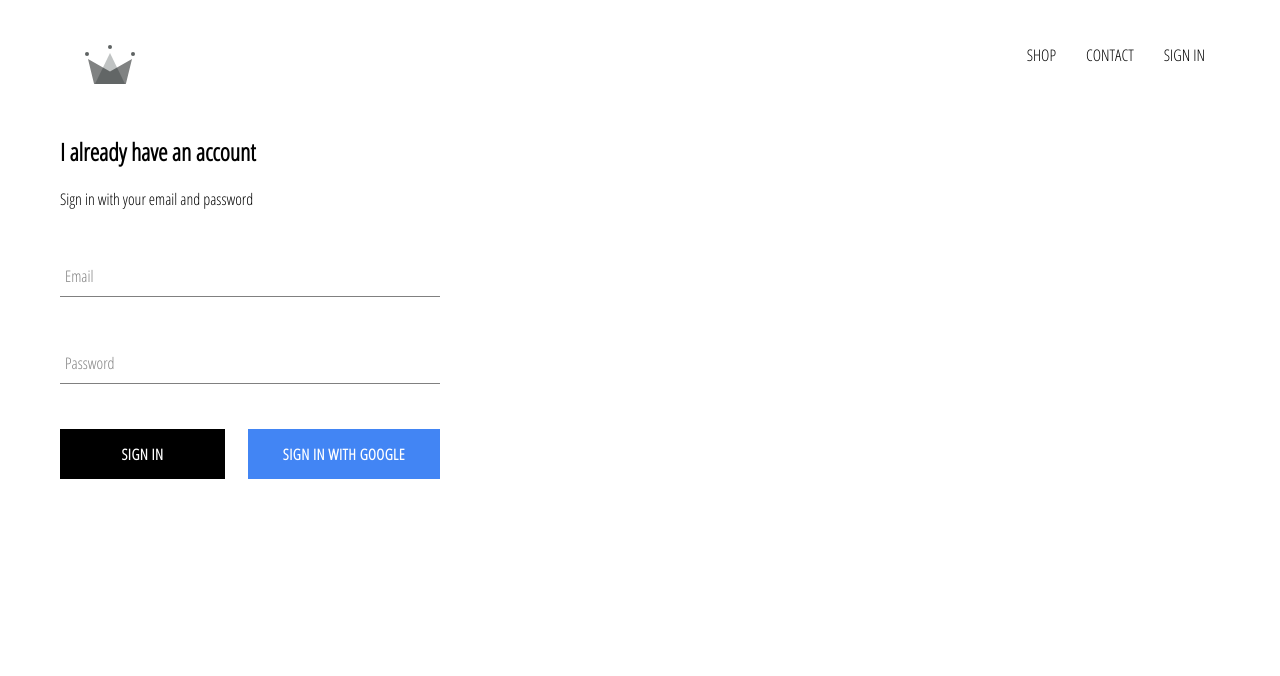
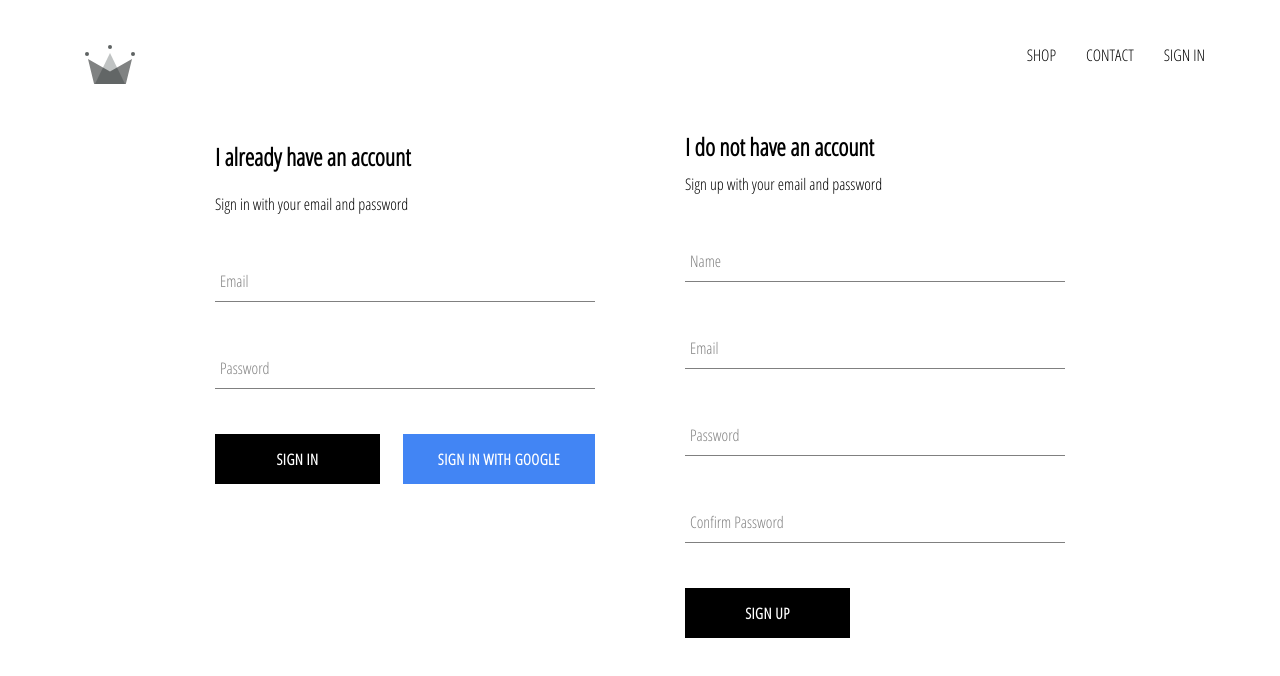
Before and after one commit to gtphillips/crwn-clothing-saga, a React (Create React App) app: page /signin in a window 1280 px wide. Shown: the top 676 px of the page. Built offline with nearby package versions, Linux system fonts and the light colour scheme; no server answers.

Commit message:
implemented firebase utils, included ability to store authenticated users into our firestore database

```diff
--- a/src/App.js
+++ b/src/App.js
@@ -7,7 +7,7 @@
 import ShopPage from './pages/shop/shop.component';
 import Header from './components/header/header.component';
 import SignInAndSignUpPage from './pages/sign-in-and-sign-up/sign-in-and-sign-up.component';
-import { auth } from './firebase/firebase.utils';
+import { auth, createUserProfileDocument } from './firebase/firebase.utils';
 
 class App extends React.Component {
   constructor() {
@@ -21,10 +21,22 @@
   unsubscribeFromAuth = null;
 
   componentDidMount() {
-    this.unsubscribeFromAuth = auth.onAuthStateChanged(user => {
-      this.setState({ currentUser: user });
+    this.unsubscribeFromAuth = auth.onAuthStateChanged(async userAuth => {
+      if(userAuth) {
+        const userRef = await createUserProfileDocument(userAuth);
 
-      console.log(user);
+        userRef.onSnapshot(snapShot => {
+          this.setState({
+            currentUser: {
+              id: snapShot.id,
+              ...snapShot.data()
+            }
+          });
+          console.log(this.state);
+        });
+      } else {
+        this.setState({ currentUser: userAuth });
+      }
     })
   }
 
--- a/src/components/sign-in/sign-in.component.jsx
+++ b/src/components/sign-in/sign-in.component.jsx
@@ -26,7 +26,7 @@
 	handleChange = event => {
 		const { value, name } = event.target;
 
-		this.stateState({ [name]: value})
+		this.setState({ [name]: value})
 	}
 
 	render() {
--- /dev/null
+++ b/src/components/sign-up/sign-up.component.jsx
@@ -0,0 +1,98 @@
+import React from 'react';
+
+import FormInput from '../form-input/form-input.component';
+import CustomButton from '../custom-button/custom-button.component';
+
+import { auth, createUserProfileDocument } from '../../firebase/firebase.utils';
+
+import './sign-up.styles.scss';
+
+class SignUp extends React.Component {
+	constructor(){
+		super();
+
+		this.state = {
+			displayName: '',
+			email: '',
+			password: '',
+			confirmPassword: ''
+		}
+	}
+
+	handleSubmit = async event => {
+		event.preventDefault();
+
+		const { displayName, email, password, confirmPassword } = this.state;
+
+		if(password !== confirmPassword) {
+			alert("Passwords don't match!");
+			return;
+		}
+
+		try {
+			const { user } = await auth.createUserWithEmailAndPassword(email, password);
+			await createUserProfileDocument(user, { displayName });
+			this.setState({
+				displayName: '',
+				email: '',
+				password: '',
+				confirmPassword: ''
+			})
+		} catch (error) {
+			console.error(error);
+		}
+	}
+
+	handleChange = event => {
+		const { name, value } = event.target;
+
+		this.setState({ [name]: value });
+	}
+
+	render() {
+		const { displayName, email, password, confirmPassword } = this.state;
+		return(
+			<div className='sign-up'>
+				<h2 className='title'>I do not have an account</h2>
+				<span>Sign up with your email and password</span>
+				<form className='sign-up-form' onSubmit={this.handleSubmit}>
+					<FormInput
+						type='text'
+						name='displayName'
+						value={displayName}
+						onChange={this.handleChange}
+						label='Name'
+						required
+					/>
+					<FormInput
+						type='email'
+						name='email'
+						value={email}
+						onChange={this.handleChange}
+						label='Email'
+						required
+					/>
+					<FormInput
+						type='password'
+						name='password'
+						value={password}
+						onChange={this.handleChange}
+						label='Password'
+						required
+					/>
+					<FormInput
+						type='password'
+						name='confirmPassword'
+						value={confirmPassword}
+						onChange={this.handleChange}
+						label='Confirm Password'
+						required
+					/>
+					<CustomButton type='submit'>SIGN UP</CustomButton>
+				</form>
+			</div>
+		)
+	}
+}
+
+export default SignUp;
--- /dev/null
+++ b/src/components/sign-up/sign-up.styles.scss
@@ -0,0 +1,9 @@
+.sign-up {
+	display: flex;
+	flex-direction: column;
+	width: 380px;
+
+	.title {
+		margin: 10px 0;
+	}
+}
--- a/src/firebase/firebase.utils.js
+++ b/src/firebase/firebase.utils.js
@@ -13,6 +13,32 @@
     measurementId: "G-377BVSD1C2"
   };
 
+  export const createUserProfileDocument = async (userAuth, additionalData) => {
+  	if(!userAuth) return;
+
+  	const userRef = firestore.doc(`users/${userAuth.uid}`);
+
+  	const snapShot = await userRef.get();
+
+  	if(!snapShot.exists) {
+  		const { displayName, email } = userAuth;
+  		const createdAt = new Date();
+
+  		try{
+  			await userRef.set({
+  				displayName,
+  				email,
+  				createdAt,
+  				...additionalData
+  			})
+  		} catch (error) {
+  			console.log('error creating user', error.message);
+  		}
+  	}
+
+  	return userRef;
+  };
+
 firebase.initializeApp(config);
 
 export const auth = firebase.auth();
--- a/src/pages/sign-in-and-sign-up/sign-in-and-sign-up.component.jsx
+++ b/src/pages/sign-in-and-sign-up/sign-in-and-sign-up.component.jsx
@@ -1,12 +1,14 @@
 import React from 'react';
 
 import SignIn from '../../components/sign-in/sign-in.component';
+import SignUp from '../../components/sign-up/sign-up.component';
 
 import './sign-in-and-sign-up.styles.scss';
 
 const SignInAndSignUpPage = () => (
 	<div className='sign-in-and-sign-up'>
 		<SignIn />
+		<SignUp />
 	</div>
 );
 
--- a/src/pages/sign-in-and-sign-up/sign-in-and-sign-up.styles.scss
+++ b/src/pages/sign-in-and-sign-up/sign-in-and-sign-up.styles.scss
@@ -0,0 +1,7 @@
+.sign-in-and-sign-up {
+	width: 850px;
+	display: flex;
+	justify-content: space-between;
+	margin: 30px auto;
+
+}
```
